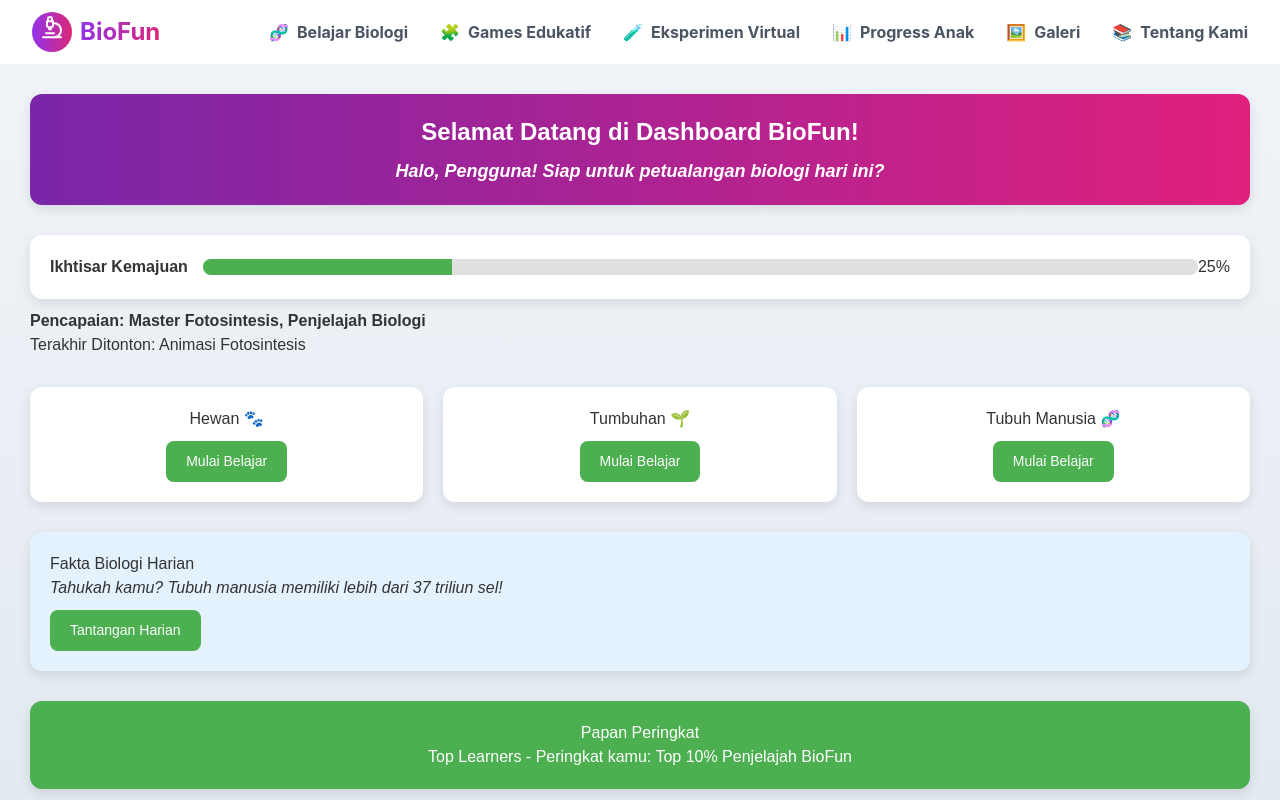
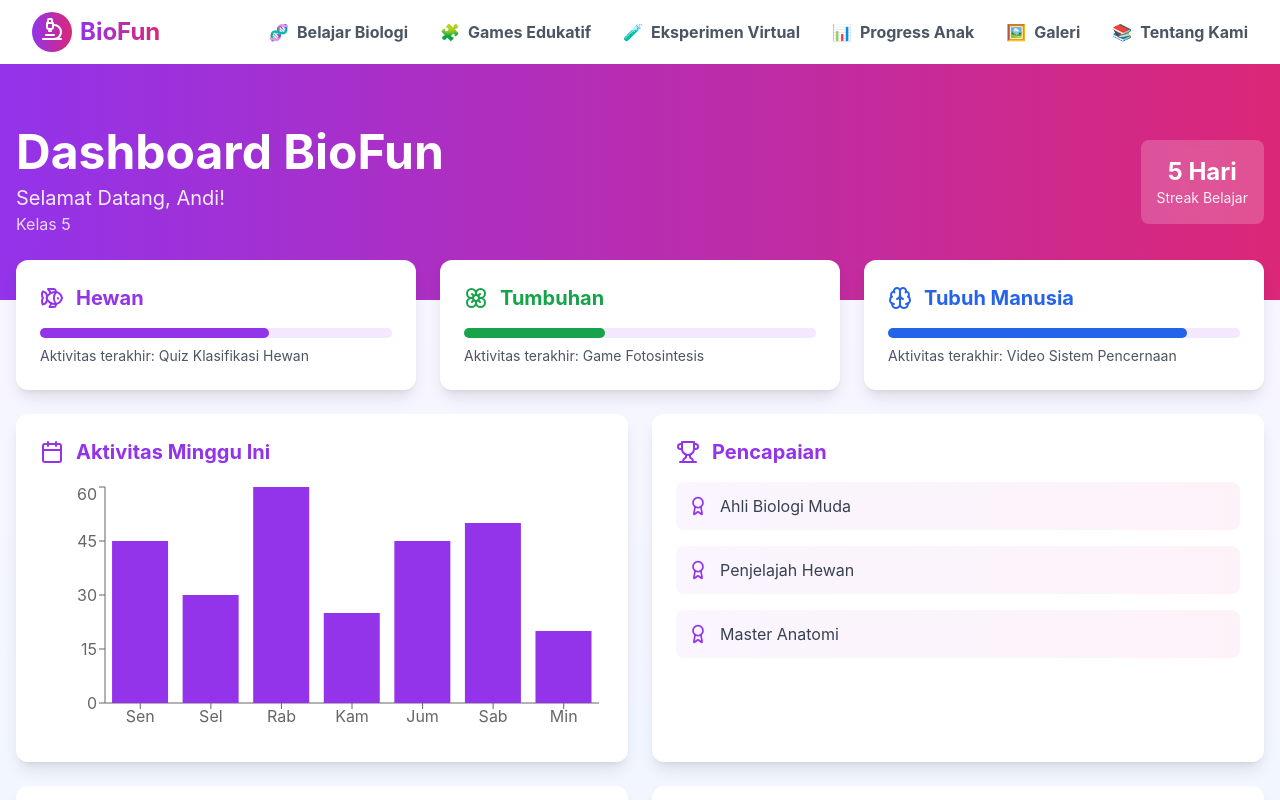
Before and after one commit to Ediw7/biofun, a React (Create React App) app: page /dashboard in a window 1280 px wide. Shown: the top 800 px of the page. Built offline with nearby package versions, Linux system fonts and the light colour scheme.

Commit message:
ngehias dikit dashboard sama riwayat

```diff
--- a/src/pages/Dashboard.js
+++ b/src/pages/Dashboard.js
@@ -1,208 +1,210 @@
-// Dashboard.js
+import React, { useState, useEffect } from 'react';
+import { BarChart, Bar, XAxis, YAxis, Tooltip, ResponsiveContainer } from 'recharts';
+import { Award, Book, Brain, Calendar, Fish, Flower, Star, Trophy, Search } from 'lucide-react';
+import AOS from 'aos';
+import 'aos/dist/aos.css';
 
-import React, { useState } from 'react';
+const Dashboard = () => {
+  const [user, setUser] = useState({
+    name: "Andi",
+    grade: "Kelas 5",
+    totalPoints: 750,
+    streak: 5
+  });
 
-function Dashboard() {
-  const [user, setUser] = useState("Pengguna");
-  const [progress, setProgress] = useState(25);
-  const [points, setPoints] = useState(150);
-  const [achievements, setAchievements] = useState(["Master Fotosintesis", "Penjelajah Biologi"]);
-  const [latestActivity, setLatestActivity] = useState("Animasi Fotosintesis");
+  const [learningStats, setLearningStats] = useState({
+    hewan: { progress: 65, lastActivity: "Quiz Klasifikasi Hewan" },
+    tumbuhan: { progress: 40, lastActivity: "Game Fotosintesis" },
+    manusia: { progress: 85, lastActivity: "Video Sistem Pencernaan" }
+  });
 
-  const styles = {
-    container: {
-      padding: '30px',
-      fontFamily: 'Arial, sans-serif',
-      color: '#333',
-      background: 'linear-gradient(to bottom, #f0f4f8, #d9e2ec)',
-      minHeight: '100vh',
-    },
-    header: {
-      textAlign: 'center',
-      padding: '20px',
-      background: 'linear-gradient(90deg, #7926A8, #E0207D)',
-      color: '#fff',
-      borderRadius: '12px',
-      boxShadow: '0 4px 12px rgba(0, 0, 0, 0.1)',
-      fontSize: '24px',
-      fontWeight: 'bold',
-    },
-    subheader: {
-      color: '#fff',
-      fontSize: '18px',
-      marginTop: '8px',
-      fontStyle: 'italic',
-    },
-    progressSection: {
-      display: 'flex',
-      justifyContent: 'space-between',
-      alignItems: 'center',
-      marginTop: '30px',
-      background: '#fff',
-      padding: '20px',
-      borderRadius: '12px',
-      boxShadow: '0 4px 12px rgba(0, 0, 0, 0.1)',
-    },
-    progressLabel: {
-      fontSize: '16px',
-      fontWeight: 'bold',
-    },
-    progressContainer: {
-      flex: 1,
-      height: '16px',
-      backgroundColor: '#e0e0e0',
-      borderRadius: '8px',
-      overflow: 'hidden',
-      marginLeft: '15px',
-    },
-    progressBar: {
-      width: `${progress}%`,
-      height: '100%',
-      backgroundColor: '#4CAF50',
-    },
-    cardContainer: {
-      display: 'flex',
-      gap: '20px',
-      marginTop: '30px',
-      flexWrap: 'wrap',
-    },
-    card: {
-      flex: '1 1 30%',
-      padding: '20px',
-      backgroundColor: '#ffffff',
-      borderRadius: '12px',
-      boxShadow: '0 4px 12px rgba(0, 0, 0, 0.1)',
-      textAlign: 'center',
-      transition: 'transform 0.2s',
-      cursor: 'pointer',
-      '&:hover': {
-        transform: 'scale(1.05)',
-      },
-    },
-    leaderboard: {
-      marginTop: '30px',
-      padding: '20px',
-      backgroundColor: '#4CAF50',
-      borderRadius: '12px',
-      color: '#fff',
-      textAlign: 'center',
-      boxShadow: '0 4px 12px rgba(0, 0, 0, 0.1)',
-    },
-    dailyFact: {
-      padding: '20px',
-      backgroundColor: '#e3f2fd',
-      borderRadius: '12px',
-      marginTop: '30px',
-      boxShadow: '0 4px 12px rgba(0, 0, 0, 0.1)',
-    },
-    factText: {
-      fontSize: '16px',
-      fontStyle: 'italic',
-      color: '#333',
-    },
-    button: {
-      marginTop: '10px',
-      padding: '10px 20px',
-      backgroundColor: '#4CAF50',
-      color: '#fff',
-      border: 'none',
-      borderRadius: '8px',
-      cursor: 'pointer',
-      fontSize: '14px',
-      transition: 'background-color 0.2s',
-      '&:hover': {
-        backgroundColor: '#45A049',
-      },
-    },
-    footer: {
-      marginTop: '40px',
-      textAlign: 'center',
-      fontSize: '16px',
-      color: '#555',
-      fontStyle: 'italic',
-    },
-  };
+  const [achievements, setAchievements] = useState([
+    "Ahli Biologi Muda",
+    "Penjelajah Hewan",
+    "Master Anatomi"
+  ]);
+
+  const weeklyActivity = [
+    { name: 'Sen', menit: 45 },
+    { name: 'Sel', menit: 30 },
+    { name: 'Rab', menit: 60 },
+    { name: 'Kam', menit: 25 },
+    { name: 'Jum', menit: 45 },
+    { name: 'Sab', menit: 50 },
+    { name: 'Min', menit: 20 }
+  ];
+
+  useEffect(() => {
+    AOS.init({
+      duration: 800,
+      once: false,
+      easing: 'ease-out'
+    });
+  }, []);
 
   return (
-    <div style={styles.container}>
-      {/* Header */}
-      <div style={styles.header}>
-        <h1>Selamat Datang di Dashboard BioFun!</h1>
-        <p style={styles.subheader}>Halo, {user}! Siap untuk petualangan biologi hari ini?</p>
+    <div className="min-h-screen bg-gradient-to-b from-purple-50 to-blue-50">
+      {/* Header Section */}
+      <div className="bg-gradient-to-r from-purple-600 to-pink-600 py-16">
+        <div className="container mx-auto px-4">
+          <div className="flex justify-between items-center">
+            <div data-aos="fade-right">
+              <h1 className="text-4xl md:text-5xl font-bold text-white mb-2">Dashboard BioFun</h1>
+              <p className="text-xl text-white/90">Selamat Datang, {user.name}!</p>
+              <p className="text-white/80">{user.grade}</p>
             </div>
-
-      {/* Progress Overview */}
-      <div style={styles.progressSection}>
-        <span style={styles.progressLabel}>Ikhtisar Kemajuan</span>
-        <div style={styles.progressContainer}>
-          <div style={styles.progressBar}></div>
+            <div data-aos="fade-left" className="text-center">
+              <div className="bg-white/20 backdrop-blur rounded-lg p-4">
+                <p className="text-2xl font-bold text-white">{user.streak} Hari</p>
+                <p className="text-sm text-white/90">Streak Belajar</p>
               </div>
-        <span>{progress}%</span>
             </div>
-      <p style={{ marginTop: '10px', fontWeight: 'bold' }}>Pencapaian: {achievements.join(', ')}</p>
-      <p>Terakhir Ditonton: {latestActivity}</p>
-
-      {/* Interactive Cards */}
-      <div style={styles.cardContainer}>
-        <div style={styles.card}>
-          <h3>Hewan 🐾</h3>
-          <button style={styles.button} onClick={() => alert("Mulai Modul Hewan")}>Mulai Belajar</button>
           </div>
-        <div style={styles.card}>
-          <h3>Tumbuhan 🌱</h3>
-          <button style={styles.button} onClick={() => alert("Mulai Modul Tumbuhan")}>Mulai Belajar</button>
-        </div>
-        <div style={styles.card}>
-          <h3>Tubuh Manusia 🧬</h3>
-          <button style={styles.button} onClick={() => alert("Mulai Modul Tubuh Manusia")}>Mulai Belajar</button>
         </div>
       </div>
 
-      {/* Daily Fact */}
-      <div style={styles.dailyFact}>
-        <h4>Fakta Biologi Harian</h4>
-        <p style={styles.factText}>Tahukah kamu? Tubuh manusia memiliki lebih dari 37 triliun sel!</p>
-        <button style={styles.button} onClick={() => alert("Jawab Tantangan!")}>Tantangan Harian</button>
+      {/* Main Content */}
+      <div className="container mx-auto px-4 -mt-10">
+        {/* Stats Grid */}
+        <div className="grid grid-cols-1 md:grid-cols-3 gap-6 mb-6">
+          {/* Hewan Progress */}
+          <div data-aos="zoom-in" data-aos-delay="100" className="bg-white rounded-xl p-6 shadow-lg hover:shadow-xl transition-shadow">
+            <div className="flex items-center gap-3">
+              <Fish className="text-purple-600" size={24} />
+              <h3 className="text-xl font-bold text-purple-600">Hewan</h3>
             </div>
-
-      {/* Leaderboard */}
-      <div style={styles.leaderboard}>
-        <h4>Papan Peringkat</h4>
-        <p>Top Learners - Peringkat kamu: Top 10% Penjelajah BioFun</p>
+            <div className="mt-4">
+              <div className="w-full bg-purple-100 rounded-full h-2.5">
+                <div
+                  className="bg-purple-600 h-2.5 rounded-full"
+                  style={{ width: `${learningStats.hewan.progress}%` }}
+                ></div>
               </div>
-
-      {/* Recommendations */}
-      <div style={styles.cardContainer}>
-        <div style={styles.card}>
-          <h4>Rekomendasi Modul</h4>
-          <p>Berdasarkan minat kamu di Tumbuhan, kami sarankan "Permainan Fotosintesis".</p>
-        </div>
-        <div style={styles.card}>
-          <h4>Target Mingguan</h4>
-          <p>Selesaikan 3 permainan tentang Kerajaan Hewan minggu ini!</p>
+              <p className="text-sm text-gray-600 mt-2">
+                Aktivitas terakhir: {learningStats.hewan.lastActivity}
+              </p>
             </div>
           </div>
 
-      {/* Feedback Section */}
-      <div style={styles.dailyFact}>
-        <h4>Umpan Balik & Testimoni</h4>
-        <p>"Platform ini sangat membantu anak saya memahami biologi!" - Orang Tua</p>
-        <button style={styles.button} onClick={() => alert("Beri Umpan Balik")}>Beri Umpan Balik</button>
+          {/* Tumbuhan Progress */}
+          <div data-aos="zoom-in" data-aos-delay="200" className="bg-white rounded-xl p-6 shadow-lg hover:shadow-xl transition-shadow">
+            <div className="flex items-center gap-3">
+              <Flower className="text-green-600" size={24} />
+              <h3 className="text-xl font-bold text-green-600">Tumbuhan</h3>
+            </div>
+            <div className="mt-4">
+              <div className="w-full bg-purple-100 rounded-full h-2.5">
+                <div
+                  className="bg-green-600 h-2.5 rounded-full"
+                  style={{ width: `${learningStats.tumbuhan.progress}%` }}
+                ></div>
+              </div>
+              <p className="text-sm text-gray-600 mt-2">
+                Aktivitas terakhir: {learningStats.tumbuhan.lastActivity}
+              </p>
+            </div>
           </div>
 
-      {/* Reward Section */}
-      <div style={styles.card}>
-        <h4>Sistem Poin</h4>
-        <p>Poin Kamu: {points}</p>
-        <button style={styles.button} onClick={() => alert("Tukar Poin")}>Tukar Poin dengan Hadiah</button>
+          {/* Manusia Progress */}
+          <div data-aos="zoom-in" data-aos-delay="300" className="bg-white rounded-xl p-6 shadow-lg hover:shadow-xl transition-shadow">
+            <div className="flex items-center gap-3">
+              <Brain className="text-blue-600" size={24} />
+              <h3 className="text-xl font-bold text-blue-600">Tubuh Manusia</h3>
+            </div>
+            <div className="mt-4">
+              <div className="w-full bg-purple-100 rounded-full h-2.5">
+                <div
+                  className="bg-blue-600 h-2.5 rounded-full"
+                  style={{ width: `${learningStats.manusia.progress}%` }}
+                ></div>
+              </div>
+              <p className="text-sm text-gray-600 mt-2">
+                Aktivitas terakhir: {learningStats.manusia.lastActivity}
+              </p>
+            </div>
+          </div>
         </div>
 
-      {/* Motivational Message */}
-      <div style={styles.footer}>
-        <p>“Teruslah menjelajah! Setiap sel di tubuhmu mendukungmu!”</p>
+        {/* Activity Chart & Achievements */}
+        <div className="grid grid-cols-1 md:grid-cols-2 gap-6 mb-6">
+          {/* Weekly Activity Chart */}
+          <div data-aos="fade-right" className="bg-white rounded-xl p-6 shadow-lg hover:shadow-xl transition-shadow">
+            <div className="flex items-center gap-3 mb-4">
+              <Calendar className="text-purple-600" size={24} />
+              <h3 className="text-xl font-bold text-purple-600">Aktivitas Minggu Ini</h3>
+            </div>
+            <div className="h-64">
+              <ResponsiveContainer width="100%" height="100%">
+                <BarChart data={weeklyActivity}>
+                  <XAxis dataKey="name" />
+                  <YAxis />
+                  <Tooltip />
+                  <Bar dataKey="menit" fill="#9333ea" />
+                </BarChart>
+              </ResponsiveContainer>
+            </div>
+          </div>
+
+          {/* Achievements */}
+          <div data-aos="fade-left" className="bg-white rounded-xl p-6 shadow-lg hover:shadow-xl transition-shadow">
+            <div className="flex items-center gap-3 mb-4">
+              <Trophy className="text-purple-600" size={24} />
+              <h3 className="text-xl font-bold text-purple-600">Pencapaian</h3>
+            </div>
+            <div className="space-y-4">
+              {achievements.map((achievement, index) => (
+                <div
+                  key={index}
+                  data-aos="fade-left"
+                  data-aos-delay={index * 100}
+                  className="flex items-center gap-3 p-3 bg-gradient-to-r from-purple-50 to-pink-50 rounded-lg"
+                >
+                  <Award className="text-purple-600" size={20} />
+                  <span className="text-gray-700">{achievement}</span>
+                </div>
+              ))}
+            </div>
+          </div>
+        </div>
+
+        {/* Points & Next Goals */}
+        <div className="grid grid-cols-1 md:grid-cols-2 gap-6 mb-6">
+          <div data-aos="fade-up" className="bg-white rounded-xl p-6 shadow-lg hover:shadow-xl transition-shadow">
+            <div className="flex items-center gap-3 mb-4">
+              <Star className="text-purple-600" size={24} />
+              <h3 className="text-xl font-bold text-purple-600">Total Poin</h3>
+            </div>
+            <div className="text-3xl font-bold bg-gradient-to-r from-purple-600 to-pink-600 text-transparent bg-clip-text">
+              {user.totalPoints} Poin
+            </div>
+            <button className="mt-4 bg-gradient-to-r from-purple-600 to-pink-600 text-white px-6 py-2 rounded-lg hover:opacity-90 transition-opacity">
+              Tukar Poin
+            </button>
+          </div>
+
+          <div data-aos="fade-up" data-aos-delay="100" className="bg-white rounded-xl p-6 shadow-lg hover:shadow-xl transition-shadow">
+            <div className="flex items-center gap-3 mb-4">
+              <Book className="text-purple-600" size={24} />
+              <h3 className="text-xl font-bold text-purple-600">Target Berikutnya</h3>
+            </div>
+            <ul className="space-y-3">
+              {['Quiz Sistem Peredaran Darah', 'Game Klasifikasi Tumbuhan', 'Video Rantai Makanan'].map((target, index) => (
+                <li
+                  key={index}
+                  data-aos="fade-left"
+                  data-aos-delay={index * 100}
+                  className="flex items-center gap-2 text-gray-700"
+                >
+                  <div className="w-2 h-2 rounded-full bg-gradient-to-r from-purple-600 to-pink-600"></div>
+                  {target}
+                </li>
+              ))}
+            </ul>
+          </div>
+        </div>
       </div>
     </div>
   );
-}
+};
 
 export default Dashboard;
--- a/src/pages/RiwayatAktivitas.js
+++ b/src/pages/RiwayatAktivitas.js
@@ -1,7 +1,10 @@
-import React, { useState } from 'react';
-import { PieChart, Pie, Cell, Tooltip } from 'recharts';
+import React, { useState, useEffect } from 'react';
+import { PieChart, Pie, Cell, Tooltip, Legend } from 'recharts';
+import { CalendarDays, Clock, Trophy, BookOpen, Gamepad2, FlaskConical } from 'lucide-react';
+import AOS from 'aos';
+import 'aos/dist/aos.css';
 
-function RiwayatAktivitas() {
+const RiwayatAktivitas = () => {
   const [activities, setActivities] = useState([
     { name: "Pembelajaran", value: 40 },
     { name: "Permainan", value: 30 },
@@ -9,92 +12,105 @@ function RiwayatAktivitas() {
   ]);
 
   const [recentActivities, setRecentActivities] = useState([
-    { title: "Modul Fotosintesis", date: "2024-11-01", status: "Selesai" },
-    { title: "Permainan Tumbuhan", date: "2024-11-02", status: "Selesai" },
-    { title: "Eksperimen Sel Hewan", date: "2024-11-03", status: "Sedang Berlangsung" },
+    {
+      title: "Modul Fotosintesis",
+      date: "2024-11-01",
+      status: "Selesai",
+      type: "Pembelajaran",
+      duration: "45 menit",
+      score: 85
+    },
+    {
+      title: "Permainan Tumbuhan",
+      date: "2024-11-02",
+      status: "Selesai",
+      type: "Permainan",
+      duration: "30 menit",
+      score: 90
+    },
+    {
+      title: "Eksperimen Sel Hewan",
+      date: "2024-11-03",
+      status: "Sedang Berlangsung",
+      type: "Eksperimen",
+      duration: "60 menit",
+      score: null
+    },
   ]);
 
-  const styles = {
-    container: {
-      padding: '30px',
-      fontFamily: 'Arial, sans-serif',
-      background: 'linear-gradient(to bottom, #f0f4f8, #d9e2ec)',
-    },
-    header: {
-      textAlign: 'center',
-      fontSize: '24px',
-      fontWeight: 'bold',
-      color: '#333',
-    },
-    activitySection: {
-      marginTop: '20px',
-      display: 'flex',
-      flexDirection: 'column',
-      gap: '15px',
-    },
-    activityCard: {
-      backgroundColor: '#ffffff',
-      borderRadius: '12px',
-      padding: '15px',
-      boxShadow: '0 4px 10px rgba(0, 0, 0, 0.1)',
-      display: 'flex',
-      justifyContent: 'space-between',
-      alignItems: 'center',
-    },
-    activityText: {
-      fontSize: '16px',
-      color: '#333',
-    },
-    activityStatus: {
-      backgroundColor: '#4CAF50',
-      color: '#fff',
-      borderRadius: '8px',
-      padding: '5px 10px',
-    },
-    chartContainer: {
-      marginTop: '30px',
-      display: 'flex',
-      justifyContent: 'center',
-    },
-    chartTitle: {
-      textAlign: 'center',
-      fontSize: '18px',
-      fontWeight: 'bold',
-      color: '#333',
-    },
+  useEffect(() => {
+    AOS.init({
+      duration: 800,
+      once: false,
+      easing: 'ease-out'
+    });
+  }, []);
 
+  const getStatusColor = (status) => {
+    switch (status) {
+      case 'Selesai':
+        return 'bg-pink-500';
+      case 'Sedang Berlangsung':
+        return 'bg-purple-500';
+      default:
+        return 'bg-gray-500';
+    }
   };
 
-  const COLORS = ['#4CAF50', '#FF9800', '#03A9F4']; // Warna untuk chart (Pembelajaran, Permainan, Eksperimen)
+  const getActivityIcon = (type) => {
+    switch (type) {
+      case 'Pembelajaran':
+        return <BookOpen size={20} className="text-purple-600" />;
+      case 'Permainan':
+        return <Gamepad2 size={20} className="text-pink-600" />;
+      case 'Eksperimen':
+        return <FlaskConical size={20} className="text-purple-500" />;
+      default:
+        return null;
+    }
+  };
+
+  const COLORS = ['#A855F7', '#EC4899', '#D946EF'];
 
   return (
-    <div style={styles.container}>
+    <div className="min-h-screen bg-gradient-to-b from-purple-50 to-pink-50">
       {/* Header */}
-      <div style={styles.header}>
-        <h1>Riwayat Aktivitas BioFun</h1>
+      <div className="bg-gradient-to-r from-purple-600 to-pink-600 text-white py-16">
+        <div className="container mx-auto px-4 text-left">
+          <h1
+            className="text-4xl md:text-5xl font-bold mb-4"
+            data-aos="fade-down"
+          >
+            Riwayat Aktivitas BioFun
+          </h1>
+          <p
+            className="text-xl mb-8"
+            data-aos="fade-up"
+            data-aos-delay="100"
+          >
+            Pantau perkembangan belajar biologi Anda!
+          </p>
+        </div>
       </div>
 
-      {/* Recent Activities */}
-      <div style={styles.activitySection}>
-        <h2>Aktivitas Terbaru</h2>
-        {recentActivities.map((activity, index) => (
-          <div key={index} style={styles.activityCard}>
-            <div style={styles.activityText}>
-              <strong>{activity.title}</strong> - {activity.date}
-            </div>
-            <div style={styles.activityStatus}>{activity.status}</div>
-          </div>
-        ))}
-      </div>
-
-      {/* Grafik Aktivitas */}
-      <div style={styles.chartContainer}>
-        <div style={styles.chartTitle}>Pembagian Waktu Aktivitas</div>
-        <PieChart width={200} height={200}>
+      {/* Main Content */}
+      <div className="container mx-auto px-4 py-8">
+        <div className="grid grid-cols-1 md:grid-cols-2 gap-8">
+          {/* Chart Section */}
+          <div
+            className="bg-white rounded-lg p-6 shadow-lg hover:shadow-xl transition-shadow duration-200"
+            data-aos="fade-right"
+          >
+            <h2 className="text-xl font-semibold mb-4 text-center text-purple-800">Distribusi Aktivitas Belajar</h2>
+            <div className="flex justify-center">
+              <PieChart width={300} height={300}>
                 <Pie
                   data={activities}
                   dataKey="value"
-            outerRadius={80}
+                  nameKey="name"
+                  cx="50%"
+                  cy="50%"
+                  outerRadius={100}
                   fill="#8884d8"
                   label
                 >
@@ -103,10 +119,88 @@ function RiwayatAktivitas() {
                   ))}
                 </Pie>
                 <Tooltip />
+                <Legend />
               </PieChart>
             </div>
           </div>
+
+          {/* Statistics Section */}
+          <div
+            className="bg-white rounded-lg p-6 shadow-lg hover:shadow-xl transition-shadow duration-200"
+            data-aos="fade-left"
+          >
+            <h2 className="text-xl font-semibold mb-4 text-purple-800">Statistik Pembelajaran</h2>
+            <div className="space-y-4">
+              <div
+                className="flex justify-between items-center p-4 bg-purple-50 rounded-lg hover:bg-purple-100 transition"
+                data-aos="zoom-in"
+                data-aos-delay="100"
+              >
+                <div className="flex items-center gap-3">
+                  <Clock size={20} className="text-purple-600" />
+                  <span className="font-medium text-gray-800">Total Waktu Belajar</span>
+                </div>
+                <span className="font-semibold text-purple-600">135 menit</span>
+              </div>
+              <div
+                className="flex justify-between items-center p-4 bg-pink-50 rounded-lg hover:bg-pink-100 transition"
+                data-aos="zoom-in"
+                data-aos-delay="200"
+              >
+                <div className="flex items-center gap-3">
+                  <Trophy size={20} className="text-pink-600" />
+                  <span className="font-medium text-gray-800">Rata-rata Nilai</span>
+                </div>
+                <span className="font-semibold text-pink-600">87.5</span>
+              </div>
+            </div>
+          </div>
+        </div>
+
+        {/* Recent Activities Section */}
+        <div
+          className="mt-8 bg-white rounded-lg p-6 shadow-lg hover:shadow-xl transition-shadow duration-200"
+          data-aos="fade-up"
+          data-aos-delay="300"
+        >
+          <h2 className="text-xl font-semibold mb-4 text-purple-800">Aktivitas Terbaru</h2>
+          <div className="space-y-4">
+            {recentActivities.map((activity, index) => (
+              <div
+                key={index}
+                className="flex items-center justify-between p-4 bg-purple-50 rounded-lg hover:bg-purple-100 transition duration-200"
+                data-aos="fade-left"
+                data-aos-delay={400 + (index * 100)}
+              >
+                <div className="flex items-center gap-4">
+                  {getActivityIcon(activity.type)}
+                  <div>
+                    <h3 className="font-semibold text-gray-800">{activity.title}</h3>
+                    <div className="flex items-center gap-2 text-sm text-gray-600 mt-1">
+                      <CalendarDays size={16} className="text-purple-600" />
+                      <span>{activity.date}</span>
+                      <Clock size={16} className="ml-2 text-purple-600" />
+                      <span>{activity.duration}</span>
+                    </div>
+                  </div>
+                </div>
+                <div className="flex items-center gap-4">
+                  {activity.score && (
+                    <div className="px-3 py-1 bg-pink-100 text-pink-800 rounded-full font-medium">
+                      Nilai: {activity.score}
+                    </div>
+                  )}
+                  <span className={`px-3 py-1 text-white rounded-full ${getStatusColor(activity.status)}`}>
+                    {activity.status}
+                  </span>
+                </div>
+              </div>
+            ))}
+          </div>
+        </div>
+      </div>
+    </div>
   );
-}
+};
 
 export default RiwayatAktivitas;
```
Lines whose indentation alone changed are shown as unchanged.
